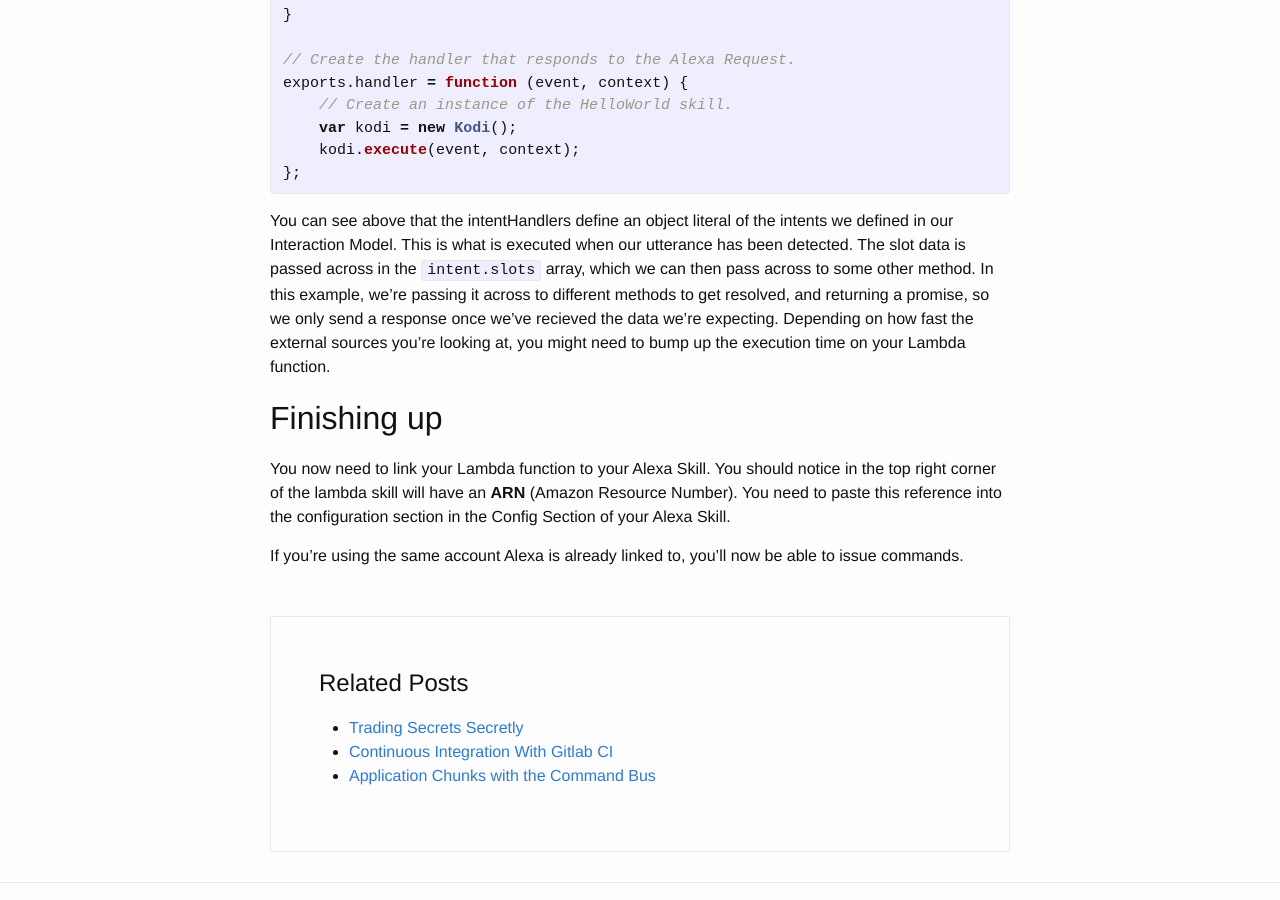
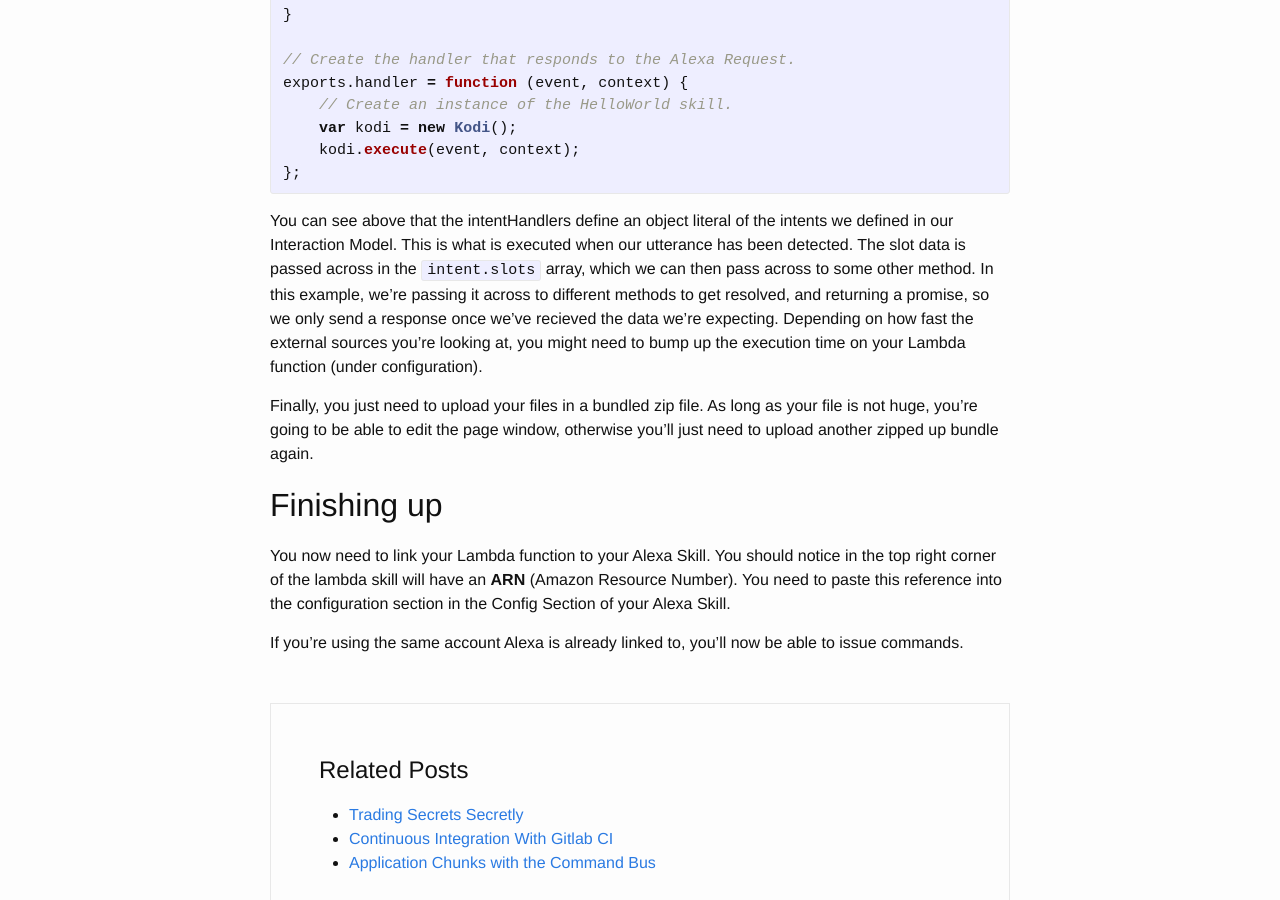
Before and after one commit to amonger/amonger.github.io, a Jekyll site: the page built from _posts/2017-01-28-writing-skills-with-alexa.markdown, in a window 1280 px wide and 900 px high, scrolled down 4548 px. Built offline with Jekyll 4.4.1, drawn with Linux system fonts in a browser that asks for light colours; comment, search, counter and statistics services are not loaded.

Commit message:
Mention the zip

```diff
--- a/_posts/2017-01-28-writing-skills-with-alexa.markdown
+++ b/_posts/2017-01-28-writing-skills-with-alexa.markdown
@@ -176,7 +176,9 @@ exports.handler = function (event, context) {
 
 {% endhighlight %}
 
-You can see above that the intentHandlers define an object literal of the intents we defined in our Interaction Model. This is what is executed when our utterance has been detected. The slot data is passed across in the `intent.slots` array, which we can then pass across to some other method. In this example, we're passing it across to different methods to get resolved, and returning a promise, so we only send a response once we've recieved the data we're expecting. Depending on how fast the external sources you're looking at, you might need to bump up the execution time on your Lambda function.
+You can see above that the intentHandlers define an object literal of the intents we defined in our Interaction Model. This is what is executed when our utterance has been detected. The slot data is passed across in the `intent.slots` array, which we can then pass across to some other method. In this example, we're passing it across to different methods to get resolved, and returning a promise, so we only send a response once we've recieved the data we're expecting. Depending on how fast the external sources you're looking at, you might need to bump up the execution time on your Lambda function (under configuration).
+
+Finally, you just need to upload your files in a bundled zip file. As long as your file is not huge, you're going to be able to edit the page window, otherwise you'll just need to upload another zipped up bundle again.
 
 ## Finishing up
 You now need to link your Lambda function to your Alexa Skill. You should notice in the top right corner of the lambda skill will have an **ARN** (Amazon Resource Number). You need to paste this reference into the configuration section in the Config Section of your Alexa Skill.
```
